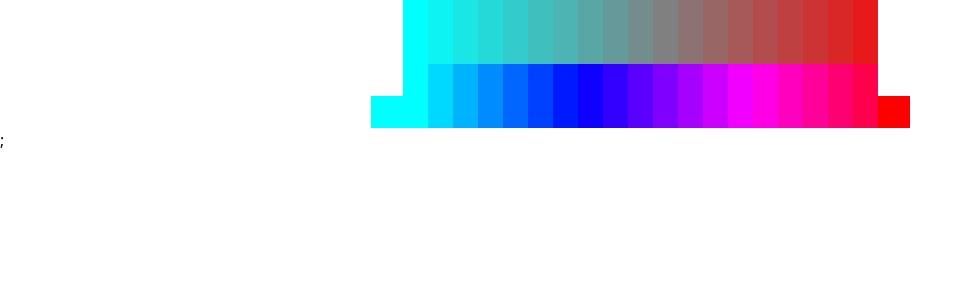
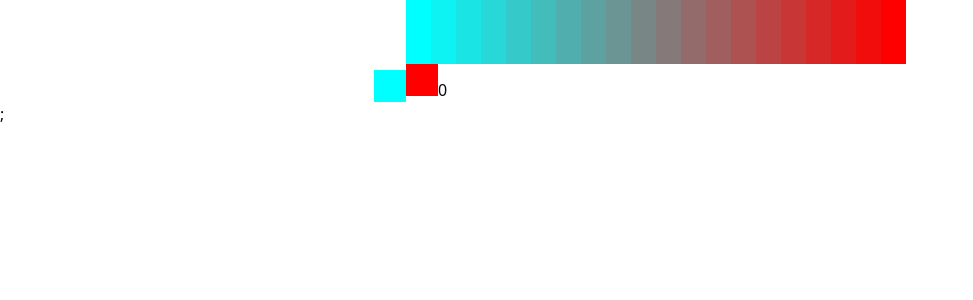
Before and after one commit to Agreatdayforfreedom/Dye, a Next.js app: page / in a window 1280 px wide. Shown: the top 300 px of the page, without its empty margins (0-973 px from the left). Built offline with nearby package versions, Linux system fonts and the light colour scheme.

Commit message:
saturation

```diff
--- a/app/_components/LerpColors.tsx
+++ b/app/_components/LerpColors.tsx
@@ -8,23 +8,7 @@ import { rgba2hsv } from "../_utils/rgba2hsv";
 import { hsv2rgba } from "../_utils/hsv2rgba";
 import { RgbaColor, RgbaColorPicker } from "react-colorful";
 import { ColorPicker } from "./ColorPicker";
-
-// function hsv_to_hsl(h: number, s: number, v: number) {
-//   // both hsv and hsl values are in [0, 1]
-//   var l = ((2 - s) * v) / 2;
-
-//   if (l != 0) {
-//     if (l == 1) {
-//       s = 0;
-//     } else if (l < 0.5) {
-//       s = (s * v) / (l * 2);
-//     } else {
-//       s = (s * v) / (2 - l * 2);
-//     }
-//   }
-
-//   return { h, s, l };
-// }
+import chroma from "chroma-js";
 
 let initializeLeftColor = (): RgbaColor => {
   return {
@@ -45,7 +29,8 @@ let initializeRightColor = (): RgbaColor => {
 export const LerpColors = () => {
   const [leftColor, setLeftColor] = useState<RgbaColor>(initializeLeftColor);
   const [rightColor, setRightColor] = useState<RgbaColor>(initializeRightColor);
-
+  const [saturation, setSaturation] = useState<number>(0);
+  const [saturationFactor, setSaturationFactor] = useState(1);
   let a = new RGBA(
     leftColor.r,
     leftColor.g,
@@ -58,54 +43,41 @@ export const LerpColors = () => {
     rightColor.b,
     (rightColor.a || 1) * 255
   );
-  let values: RGBA[] = [];
   let steps = 20;
-  for (let i = 0; i < steps - 1; i++) {
-    values.push(lerpRGBA(a, b, i / steps));
-  }
-  let values_hsv: HSV[] = [];
-  let ah = rgba2hsv(a);
-  let bh = rgba2hsv(b);
-  for (let i = 0; i < steps - 1; i++) {
-    values_hsv.push(lerpHSV(ah, bh, i / steps));
-  }
+
+  // todo: set pointer and fix the saturation
+  let last = chroma
+    .scale([chroma.rgb(a.r, a.g, a.b), chroma.rgb(b.r, b.g, b.b)])
+    .mode("rgb")
+    .colors(steps)
+    .map((x) => chroma.hex(x).saturate(saturation));
 
   return (
     <div className="size-full flex items-end justify-center">
       <ColorPicker color={leftColor} setColor={setLeftColor} />
       <div>
         <div className="flex">
-          {values.map((c) => {
-            return (
-              <div>
+          <div className="flex">
+            {last.map((c: any) => {
+              return (
                 <div
                   style={{
-                    background: formatRGBA(c),
+                    background: c,
                     width: `${500 / steps}px`,
                   }}
                   className="h-16"
                 />
-              </div>
-            );
-          })}
+              );
+            })}
+          </div>
         </div>
-        <div className="flex">
-          {values_hsv.map((c: any) => {
-            return (
-              <div
-                style={{
-                  background: formatRGBA(hsv2rgba(c)),
-                  width: `${500 / steps}px`,
-                }}
-                className="h-16"
-              />
-            );
-          })}
-        </div>
+        <ColorPicker color={rightColor} setColor={setRightColor} />
+        <input
+          type="number"
+          value={saturation}
+          onChange={(e) => setSaturation(parseInt(e.target.value))}
+        />
       </div>
-      <ColorPicker color={rightColor} setColor={setRightColor} />
     </div>
-
-    // </div>
   );
 };
--- a/package.json
+++ b/package.json
@@ -11,6 +11,8 @@
   "dependencies": {
     "@radix-ui/react-icons": "^1.3.0",
     "@radix-ui/react-popover": "^1.1.2",
+    "@types/chroma-js": "^2.4.4",
+    "chroma-js": "^3.1.2",
     "class-variance-authority": "^0.7.0",
     "clsx": "^2.1.1",
     "lucide-react": "^0.453.0",
```
Also changed, not shown: 1 other file (tests, documents, lock files or other folders).
